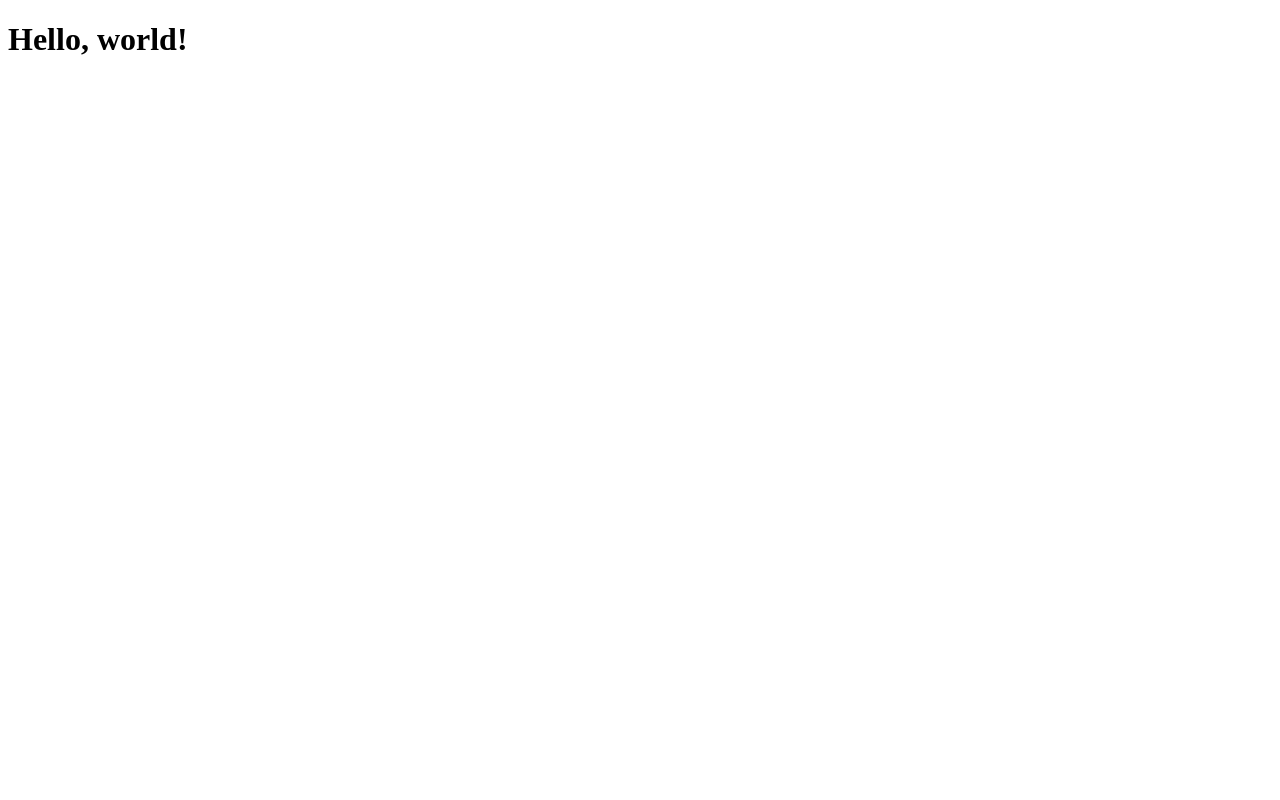
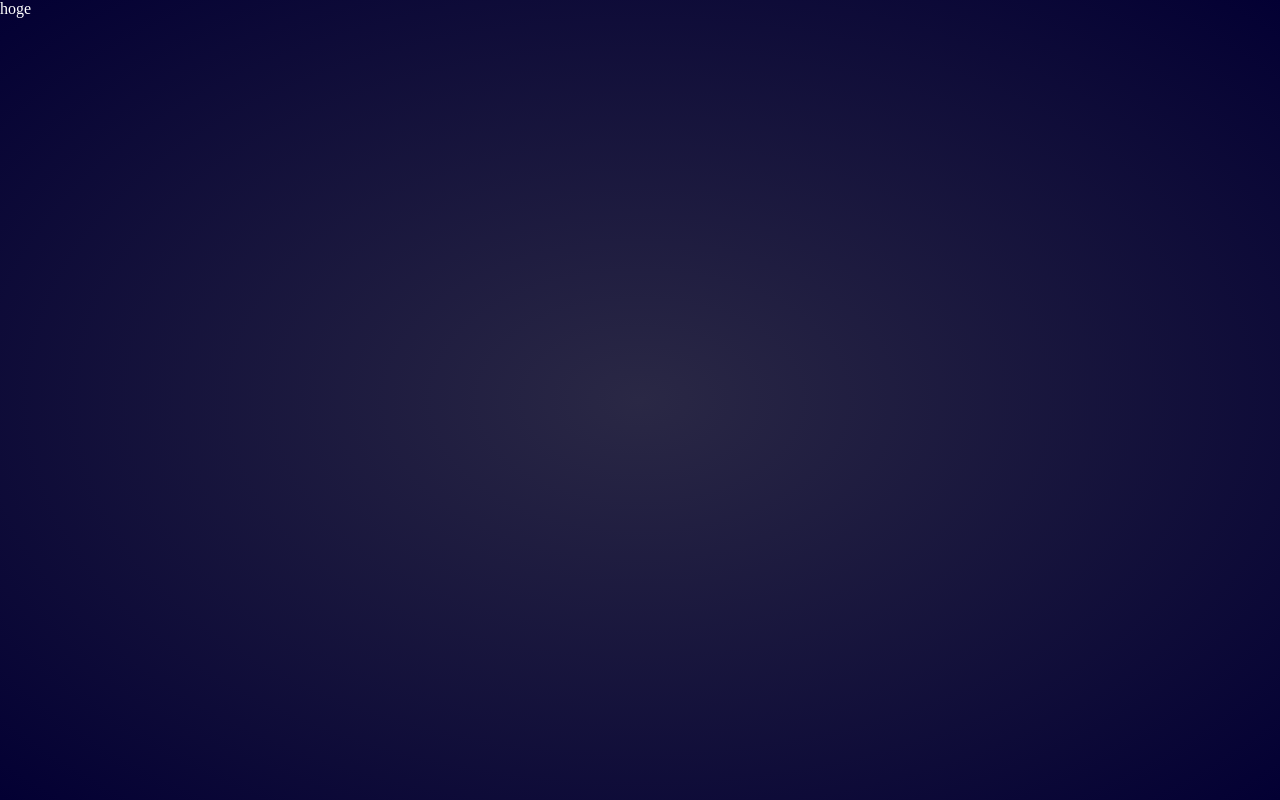
Before and after one commit to bebeji-nappa/react-speaker-board-demo, a React app: page / in a window 1280 px wide. Built offline with nearby package versions, Linux system fonts and the light colour scheme.

Commit message:
Create Board Component

```diff
--- a/package.json
+++ b/package.json
@@ -9,7 +9,10 @@
   "author": "nappa <masa.yanagawa721@gmail.com> (https://twitter.com/bebeji_nappa)",
   "license": "MIT",
   "devDependencies": {
+    "css-loader": "^6.3.0",
     "html-webpack-plugin": "^5.3.2",
+    "mini-css-extract-plugin": "^2.4.1",
+    "sass-loader": "^12.1.0",
     "ts-loader": "^9.2.6",
     "typescript": "^4.4.3",
     "webpack": "^5.56.1",
--- /dev/null
+++ b/src/board.css
@@ -0,0 +1,7 @@
+.wrapper {
+  width: 100vw;
+  height: 100vh;
+  margin: 0;
+  background: radial-gradient(#2a2845, #030033);
+  color: #fff;
+}
--- /dev/null
+++ b/src/board.tsx
@@ -0,0 +1,10 @@
+import React from "react";
+import "./board.css"
+
+export const ReactSpeakerBoard = ({ children }) => {
+  return (
+    <div className="wrapper">
+      {children}
+    </div>
+  )
+}
--- a/src/index.html
+++ b/src/debug/index.html
@@ -3,6 +3,7 @@
   <head>
     <meta charset="utf-8">
     <title>React Speaker Board</title>
+    <link ref="stylesheet" href="style.css">
   </head>
   <body>
     <div id="root"></div>
--- /dev/null
+++ b/src/debug/main.tsx
@@ -0,0 +1,11 @@
+import React from 'react'
+import ReactDOM from 'react-dom'
+import { ReactSpeakerBoard } from '../board'
+import "./reset.css"
+
+ReactDOM.render(
+  <ReactSpeakerBoard>
+     hoge
+  </ReactSpeakerBoard>,
+  document.getElementById('root')
+);
--- /dev/null
+++ b/src/debug/reset.css
@@ -0,0 +1,8 @@
+body {
+  margin: 0;
+}
+
+.root {
+  margin: 0;
+  padding: 0;
+}
--- a/src/main.tsx
+++ /dev/null
@@ -1,7 +0,0 @@
-import React from 'react'
-import ReactDOM from 'react-dom'
-
-ReactDOM.render(
-  <h1>Hello, world!</h1>,
-  document.getElementById('root')
-);
--- a/webpack.config.js
+++ b/webpack.config.js
@@ -1,9 +1,10 @@
 const HtmlWebpackPlugin = require('html-webpack-plugin');
 const path = require('path');
+const MiniCssExtractPlugin = require("mini-css-extract-plugin");
 
 module.exports = {
   mode: "development",
-  entry: "./src/main.tsx",
+  entry: "./src/debug/main.tsx",
   output: {
     path: path.resolve(__dirname, './dist'),
     filename: "main.js"
@@ -17,14 +18,21 @@ module.exports = {
         test: /\.tsx?$/,
         exclude: /node_modules/,
         use: "ts-loader"
-      }
+      },
+      {
+        test: /\.css?$/,
+        use: [MiniCssExtractPlugin.loader, "css-loader"]
+      },
     ]
   },
   plugins: [
     new HtmlWebpackPlugin({
-      template: path.resolve(__dirname, 'src/index.html'),
+      template: path.resolve(__dirname, 'src/debug/index.html'),
       filename: 'index.html'
-    })
+    }),
+    new MiniCssExtractPlugin({
+      filename: "style.css",
+    }),
   ],
   devServer: {
     static: {
```
Also changed, not shown: 1 other file (tests, documents, lock files or other folders).
